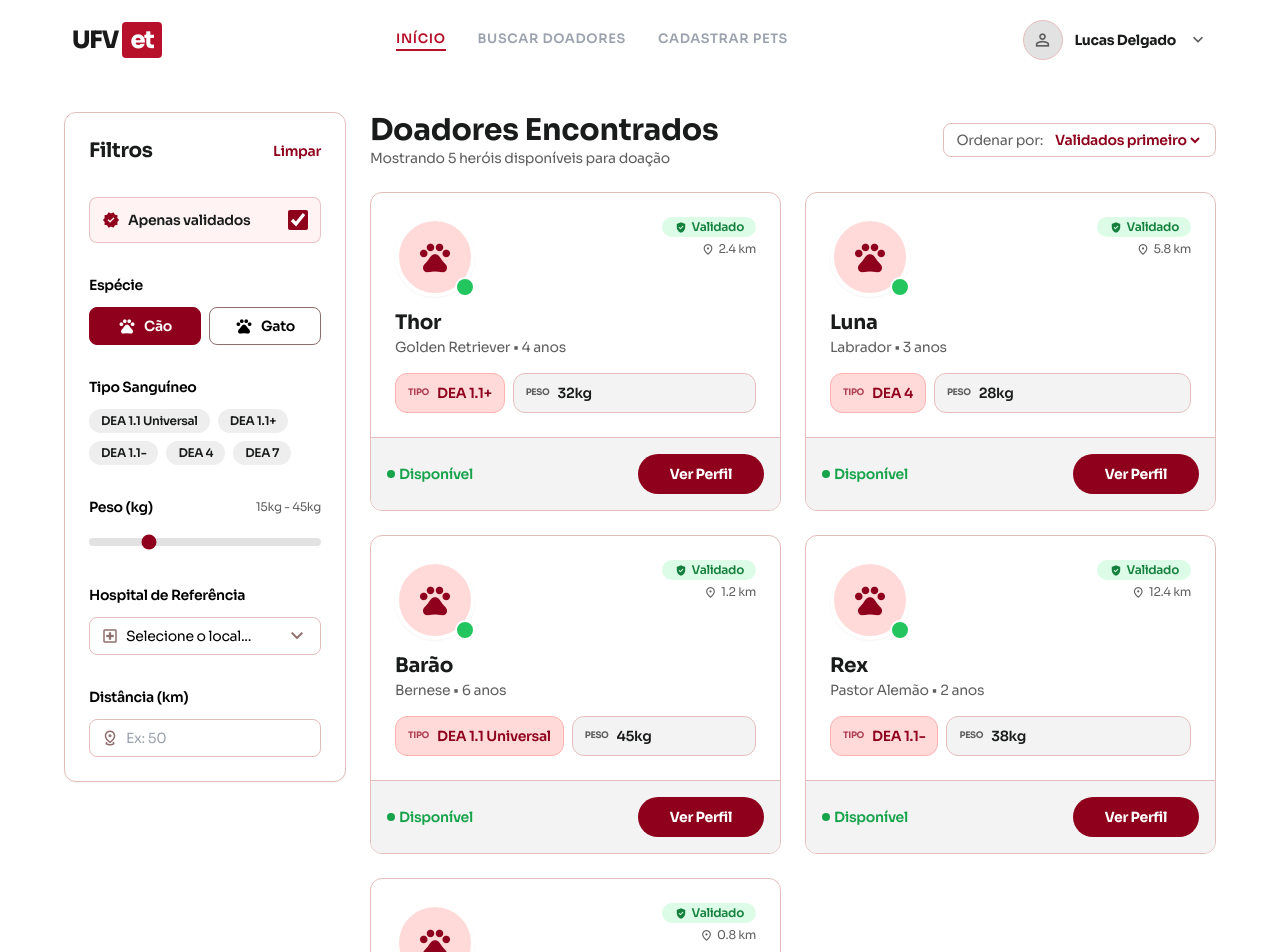
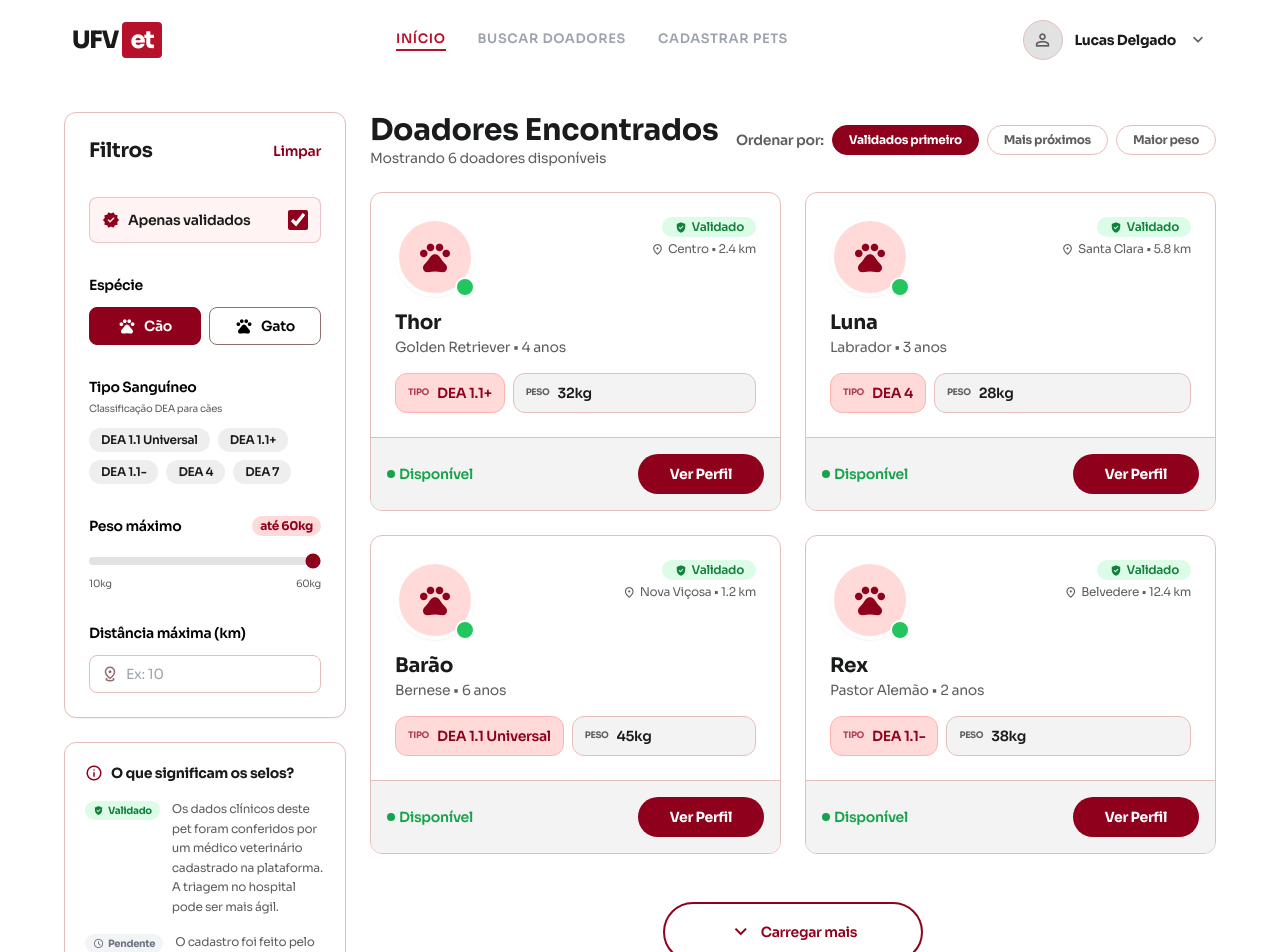
Before and after one commit to DelgadoLSD/UFVet, a React (Vite) app in the folder frontend/: page /buscar in a window 1280 px wide. Shown: the top 952 px of the page. Built offline with nearby package versions, Linux system fonts and the light colour scheme.

Commit message:
feat: melhorias na página de busca de doadores

```diff
--- a/frontend/src/pages/BuscaPage.jsx
+++ b/frontend/src/pages/BuscaPage.jsx
@@ -2,93 +2,196 @@ import { useState } from "react";
 import { useNavigate } from "react-router-dom";
 import Header from "../components/Header";
 
+// ─── Dados mockados ───────────────────────────────────────────────────────────
 const DOADORES_MOCK = [
+  // Cães
   {
     id: 1,
     nome: "Thor",
+    especie: "cao",
     raca: "Golden Retriever",
     idade: 4,
     tipo: "DEA 1.1+",
     peso: 32,
     distancia: 2.4,
+    bairro: "Centro",
     status: "disponivel",
     validado: true,
   },
   {
     id: 2,
     nome: "Luna",
+    especie: "cao",
     raca: "Labrador",
     idade: 3,
     tipo: "DEA 4",
     peso: 28,
     distancia: 5.8,
+    bairro: "Santa Clara",
     status: "disponivel",
     validado: true,
   },
   {
     id: 3,
     nome: "Max",
+    especie: "cao",
     raca: "Beagle",
     idade: 5,
     tipo: "DEA 7",
     peso: 16,
     distancia: 8.1,
+    bairro: "Ramos",
     status: "indisponivel",
     validado: false,
   },
   {
     id: 4,
     nome: "Barão",
+    especie: "cao",
     raca: "Bernese",
     idade: 6,
     tipo: "DEA 1.1 Universal",
     peso: 45,
     distancia: 1.2,
+    bairro: "Nova Viçosa",
     status: "disponivel",
     validado: true,
   },
   {
     id: 5,
     nome: "Rex",
+    especie: "cao",
     raca: "Pastor Alemão",
     idade: 2,
     tipo: "DEA 1.1-",
     peso: 38,
     distancia: 12.4,
+    bairro: "Belvedere",
     status: "disponivel",
     validado: true,
   },
   {
     id: 6,
     nome: "Maya",
+    especie: "cao",
     raca: "Border Collie",
     idade: 3,
     tipo: "DEA 1.1+",
     peso: 22,
     distancia: 0.8,
+    bairro: "Centro",
+    status: "disponivel",
+    validado: true,
+  },
+  {
+    id: 7,
+    nome: "Bolt",
+    especie: "cao",
+    raca: "Dálmata",
+    idade: 4,
+    tipo: "DEA 1.1 Universal",
+    peso: 30,
+    distancia: 3.5,
+    bairro: "Inconfidência",
+    status: "disponivel",
+    validado: false,
+  },
+  {
+    id: 8,
+    nome: "Hera",
+    especie: "cao",
+    raca: "Rottweiler",
+    idade: 3,
+    tipo: "DEA 1.1+",
+    peso: 42,
+    distancia: 6.1,
+    bairro: "São Sebastião",
+    status: "disponivel",
+    validado: true,
+  },
+  // Gatos
+  {
+    id: 9,
+    nome: "Mia",
+    especie: "gato",
+    raca: "SRD",
+    idade: 3,
+    tipo: "Tipo A",
+    peso: 4.2,
+    distancia: 1.5,
+    bairro: "Centro",
+    status: "disponivel",
+    validado: true,
+  },
+  {
+    id: 10,
+    nome: "Simba",
+    especie: "gato",
+    raca: "Maine Coon",
+    idade: 4,
+    tipo: "Tipo B",
+    peso: 6.1,
+    distancia: 3.2,
+    bairro: "Nova Viçosa",
+    status: "disponivel",
+    validado: true,
+  },
+  {
+    id: 11,
+    nome: "Nala",
+    especie: "gato",
+    raca: "Persa",
+    idade: 2,
+    tipo: "Tipo AB",
+    peso: 4.8,
+    distancia: 7.4,
+    bairro: "Ramos",
+    status: "indisponivel",
+    validado: false,
+  },
+  {
+    id: 12,
+    nome: "Gizmo",
+    especie: "gato",
+    raca: "SRD",
+    idade: 5,
+    tipo: "Tipo A",
+    peso: 5.3,
+    distancia: 2.1,
+    bairro: "Santa Clara",
     status: "disponivel",
     validado: true,
   },
 ];
 
-const TIPOS_SANGUINEOS = [
-  "DEA 1.1 Universal",
-  "DEA 1.1+",
-  "DEA 1.1-",
-  "DEA 4",
-  "DEA 7",
-];
+const TIPOS_SANGUINEOS = {
+  cao: ["DEA 1.1 Universal", "DEA 1.1+", "DEA 1.1-", "DEA 4", "DEA 7"],
+  gato: ["Tipo A", "Tipo B", "Tipo AB"],
+};
 
-function AvatarPet() {
+const PESO_MIN = { cao: 10, gato: 2 };
+const PESO_MAX = { cao: 60, gato: 10 };
+
+// ─── Avatar ───────────────────────────────────────────────────────────────────
+function AvatarPet({ especie }) {
   return (
-    <div className="w-20 h-20 rounded-full border-4 border-white shadow-sm bg-[#ffdad8] flex items-center justify-center shrink-0">
-      <span className="material-symbols-outlined text-[#8e001b] text-4xl">
+    <div
+      className={`w-20 h-20 rounded-full border-4 border-white shadow-sm flex items-center justify-center shrink-0 ${
+        especie === "gato" ? "bg-blue-100" : "bg-[#ffdad8]"
+      }`}
+    >
+      <span
+        className={`material-symbols-outlined text-4xl ${
+          especie === "gato" ? "text-blue-400" : "text-[#8e001b]"
+        }`}
+      >
         pets
       </span>
     </div>
   );
 }
 
+// ─── Card de doador ───────────────────────────────────────────────────────────
 function DonorCard({ doador, onClick }) {
   const disponivel = doador.status === "disponivel";
 
@@ -97,9 +200,10 @@ function DonorCard({ doador, onClick }) {
       className={`bg-white border border-[#e4bebc] rounded-xl overflow-hidden flex flex-col transition-all duration-200 hover:-translate-y-1 hover:shadow-lg ${!disponivel ? "opacity-80 grayscale-[0.2]" : ""}`}
     >
       <div className="p-6 flex flex-col gap-3">
+        {/* Topo: avatar + badges */}
         <div className="flex items-start justify-between">
           <div className="relative">
-            <AvatarPet />
+            <AvatarPet especie={doador.especie} />
             <div
               className={`absolute bottom-0 right-0 w-5 h-5 border-2 border-white rounded-full ${disponivel ? "bg-green-500" : "bg-gray-400"}`}
             />
@@ -116,19 +220,25 @@ function DonorCard({ doador, onClick }) {
                 Validado
               </span>
             ) : (
-              <span className="flex items-center gap-1 bg-gray-100 text-gray-500 px-3 py-0.5 rounded-full text-xs font-semibold">
+              <span className="flex items-center gap-1 bg-gray-100 text-gray-500 px-2 py-0.5 rounded-full text-[10px] font-bold shrink-0 h-fit mt-0.5">
+                <span className="material-symbols-outlined text-[11px]">
+                  schedule
+                </span>
                 Pendente
               </span>
             )}
+            {/* Localização: bairro + distância */}
             <span className="text-[#5f5e5e] text-xs flex items-center gap-1">
               <span className="material-symbols-outlined text-[13px]">
                 location_on
               </span>
-              {doador.distancia} km
+              {doador.bairro}
+              {doador.distancia ? ` • ${doador.distancia} km` : ""}
             </span>
           </div>
         </div>
 
+        {/* Nome, raça e idade */}
         <div>
           <h3 className="text-xl font-bold text-[#1a1c1c]">{doador.nome}</h3>
           <p className="text-[#5f5e5e] text-sm">
@@ -136,6 +246,7 @@ function DonorCard({ doador, onClick }) {
           </p>
         </div>
 
+        {/* Tags clínicas */}
         <div className="flex items-center gap-2 mt-1">
           <div className="flex items-center h-10 px-3 rounded-xl bg-[#ffdad8] border border-[#ffb3b1] shrink-0">
             <span className="text-[9px] uppercase font-bold text-[#8e001b] opacity-70 mr-2">
@@ -156,6 +267,7 @@ function DonorCard({ doador, onClick }) {
         </div>
       </div>
 
+      {/* Rodapé */}
       <div className="mt-auto p-4 border-t border-[#e4bebc] flex items-center justify-between bg-[#f3f3f3] min-h-[72px]">
         {disponivel ? (
           <span className="text-green-600 text-sm font-semibold flex items-center gap-1">
@@ -180,12 +292,19 @@ function DonorCard({ doador, onClick }) {
   );
 }
 
+// ─── Página principal ─────────────────────────────────────────────────────────
 function BuscaPage() {
   const navigate = useNavigate();
+
   const [apenasValidados, setApenasValidados] = useState(true);
   const [especie, setEspecie] = useState("cao");
   const [tiposSelecionados, setTiposSelecionados] = useState([]);
+  const [pesoMax, setPesoMax] = useState(60);
+  const [distanciaMax, setDistanciaMax] = useState("");
   const [ordenar, setOrdenar] = useState("validados");
+  const [visiveis, setVisiveis] = useState(4);
+
+  const handleVerPerfil = (id) => navigate(`/tutor/${id}`);
 
   const toggleTipo = (tipo) => {
     setTiposSelecionados((prev) =>
@@ -197,23 +316,33 @@ function BuscaPage() {
     setApenasValidados(false);
     setEspecie("cao");
     setTiposSelecionados([]);
+    setPesoMax(60);
+    setDistanciaMax("");
+    setVisiveis(4);
   };
 
-  const doadoresFiltrados = DOADORES_MOCK.filter(
-    (d) => !apenasValidados || d.validado,
-  )
+  // Quando muda espécie, limpa tipos selecionados e reseta peso
+  const handleEspecieChange = (novaEspecie) => {
+    setEspecie(novaEspecie);
+    setTiposSelecionados([]);
+    setPesoMax(PESO_MAX[novaEspecie]);
+    setVisiveis(4);
+  };
+
+  const doadoresFiltrados = DOADORES_MOCK.filter((d) => d.especie === especie)
+    .filter((d) => !apenasValidados || d.validado)
     .filter(
       (d) =>
         tiposSelecionados.length === 0 || tiposSelecionados.includes(d.tipo),
     )
+    .filter((d) => d.peso <= pesoMax)
+    .filter((d) => !distanciaMax || d.distancia <= Number(distanciaMax))
     .sort((a, b) => {
       if (ordenar === "validados") return b.validado - a.validado;
       if (ordenar === "proximos") return a.distancia - b.distancia;
       if (ordenar === "peso") return b.peso - a.peso;
       return 0;
     });
-
-  const handleVerPerfil = (id) => navigate(`/tutor/${id}`);
 
   return (
     <>
@@ -232,6 +361,7 @@ function BuscaPage() {
               </button>
             </div>
 
+            {/* Apenas validados */}
             <div className="flex items-center justify-between p-3 bg-[#ffdad8]/30 rounded-lg mb-8 border border-[#8e001b]/20">
               <label
                 className="text-sm font-semibold text-[#1a1c1c] flex items-center gap-2"
@@ -254,6 +384,7 @@ function BuscaPage() {
               />
             </div>
 
+            {/* Espécie */}
             <div className="mb-8">
               <h3 className="text-sm font-semibold mb-3">Espécie</h3>
               <div className="flex gap-2">
@@ -263,7 +394,7 @@ function BuscaPage() {
                 ].map((item) => (
                   <button
                     key={item.val}
-                    onClick={() => setEspecie(item.val)}
+                    onClick={() => handleEspecieChange(item.val)}
                     className={`flex-1 py-2 px-3 border rounded-lg flex items-center justify-center gap-2 text-sm font-semibold transition-all ${especie === item.val ? "bg-[#8e001b] text-white border-[#8e001b]" : "border-[#8f6f6e] hover:bg-gray-100"}`}
                   >
                     <span className="material-symbols-outlined text-[18px]">
@@ -275,10 +406,16 @@ function BuscaPage() {
               </div>
             </div>
 
+            {/* Tipo Sanguíneo — muda conforme espécie */}
             <div className="mb-8">
-              <h3 className="text-sm font-semibold mb-3">Tipo Sanguíneo</h3>
+              <h3 className="text-sm font-semibold mb-1">Tipo Sanguíneo</h3>
+              <p className="text-[10px] text-[#5f5e5e] mb-3">
+                {especie === "cao"
+                  ? "Classificação DEA para cães"
+                  : "Classificação AB para gatos"}
+              </p>
               <div className="flex flex-wrap gap-2">
-                {TIPOS_SANGUINEOS.map((tipo) => (
+                {TIPOS_SANGUINEOS[especie].map((tipo) => (
                   <button
                     key={tipo}
                     onClick={() => toggleTipo(tipo)}
@@ -290,46 +427,33 @@ function BuscaPage() {
               </div>
             </div>
 
+            {/* Peso — slider conectado com valor dinâmico */}
             <div className="mb-8">
               <div className="flex justify-between items-center mb-3">
-                <h3 className="text-sm font-semibold">Peso (kg)</h3>
-                <span className="text-xs text-[#5f5e5e]">15kg - 45kg</span>
+                <h3 className="text-sm font-semibold">Peso máximo</h3>
+                <span className="text-xs font-bold text-[#8e001b] bg-[#ffdad8] px-2 py-0.5 rounded-full">
+                  até {pesoMax}kg
+                </span>
               </div>
               <input
                 type="range"
-                min="1"
-                max="100"
-                defaultValue="25"
+                min={PESO_MIN[especie]}
+                max={PESO_MAX[especie]}
+                value={pesoMax}
+                onChange={(e) => setPesoMax(Number(e.target.value))}
                 className="w-full h-2 bg-[#e2e2e2] rounded-lg appearance-none cursor-pointer accent-[#8e001b]"
               />
-            </div>
-
-            <div className="mb-8">
-              <h3 className="text-sm font-semibold mb-3">
-                Hospital de Referência
-              </h3>
-              <div className="relative">
-                <span className="absolute inset-y-0 left-0 flex items-center pl-3 pointer-events-none">
-                  <span className="material-symbols-outlined text-[18px] text-[#8f6f6e]">
-                    local_hospital
-                  </span>
-                </span>
-                <select className="w-full pl-9 pr-4 py-2 bg-white border border-[#e4bebc] rounded-lg text-sm focus:outline-none focus:ring-2 focus:ring-[#8e001b] appearance-none">
-                  <option value="">Selecione o local...</option>
-                  <option value="ufv">Hospital Veterinário UFV</option>
-                  <option value="vetvida">Clínica Vet Vida</option>
-                  <option value="mundoanimal">Hospital Mundo Animal</option>
-                </select>
-                <span className="absolute inset-y-0 right-0 flex items-center pr-3 pointer-events-none">
-                  <span className="material-symbols-outlined text-[#8f6f6e]">
-                    expand_more
-                  </span>
-                </span>
+              <div className="flex justify-between text-[10px] text-[#5f5e5e] mt-1">
+                <span>{PESO_MIN[especie]}kg</span>
+                <span>{PESO_MAX[especie]}kg</span>
               </div>
             </div>
 
+            {/* Distância */}
             <div>
-              <h3 className="text-sm font-semibold mb-3">Distância (km)</h3>
+              <h3 className="text-sm font-semibold mb-3">
+                Distância máxima (km)
+              </h3>
               <div className="relative">
                 <span className="absolute inset-y-0 left-0 flex items-center pl-3 pointer-events-none">
                   <span className="material-symbols-outlined text-[18px] text-[#8f6f6e]">
@@ -338,9 +462,56 @@ function BuscaPage() {
                 </span>
                 <input
                   type="number"
-                  placeholder="Ex: 50"
+                  placeholder="Ex: 10"
+                  min="0"
+                  value={distanciaMax}
+                  onChange={(e) => setDistanciaMax(e.target.value)}
                   className="w-full pl-9 pr-4 py-2 bg-white border border-[#e4bebc] rounded-lg text-sm focus:outline-none focus:ring-2 focus:ring-[#8e001b]"
                 />
+              </div>
+              {distanciaMax && (
+                <p className="text-[10px] text-[#5f5e5e] mt-1">
+                  Mostrando pets em até {distanciaMax}km
+                </p>
+              )}
+            </div>
+          </div>
+          <div className="bg-white border border-[#e4bebc] p-5 rounded-xl shadow-sm">
+            <h3 className="text-sm font-bold text-[#1a1c1c] mb-4 flex items-center gap-2">
+              <span className="material-symbols-outlined text-[#8e001b] text-[18px]">
+                info
+              </span>
+              O que significam os selos?
+            </h3>
+            <div className="space-y-4">
+              <div className="flex gap-3">
+                <span className="flex items-center gap-1 bg-green-100 text-green-700 px-2 py-0.5 rounded-full text-[10px] font-bold shrink-0 h-fit mt-0.5">
+                  <span
+                    className="material-symbols-outlined text-[11px]"
+                    style={{ fontVariationSettings: "'FILL' 1" }}
+                  >
+                    verified_user
+                  </span>
+                  Validado
+                </span>
+                <p className="text-xs text-[#5f5e5e] leading-relaxed">
+                  Os dados clínicos deste pet foram conferidos por um médico
+                  veterinário cadastrado na plataforma. A triagem no hospital
+                  pode ser mais ágil.
+                </p>
+              </div>
+              <div className="flex gap-3">
+                <span className="flex items-center gap-1 bg-gray-100 text-gray-500 px-2 py-0.5 rounded-full text-[10px] font-bold shrink-0 h-fit mt-0.5">
+                  <span className="material-symbols-outlined text-[11px]">
+                    schedule
+                  </span>
+                  Pendente
+                </span>
+                <p className="text-xs text-[#5f5e5e] leading-relaxed">
+                  O cadastro foi feito pelo tutor, mas ainda não passou por
+                  revisão veterinária. A triagem completa será necessária no
+                  momento da doação.
+                </p>
               </div>
             </div>
           </div>
@@ -354,25 +525,36 @@ function BuscaPage() {
                 Doadores Encontrados
               </h1>
               <p className="text-[#5f5e5e] text-sm">
-                Mostrando {doadoresFiltrados.length} heróis disponíveis para
-                doação
+                {doadoresFiltrados.length > 0
+                  ? `Mostrando ${doadoresFiltrados.length} ${doadoresFiltrados.length === 1 ? "doador disponível" : "doadores disponíveis"}`
+                  : "Nenhum doador encontrado com esses filtros"}
               </p>
             </div>
-            <div className="flex items-center gap-2 bg-white border border-[#e4bebc] px-3 py-1.5 rounded-lg">
-              <span className="text-sm text-[#5f5e5e]">Ordenar por:</span>
-              <select
-                value={ordenar}
-                onChange={(e) => setOrdenar(e.target.value)}
-                className="bg-transparent border-none text-sm font-semibold text-[#8e001b] focus:ring-0 cursor-pointer"
+            <div className="flex items-center gap-2 flex-wrap">
+              <span className="text-sm text-[#5f5e5e] font-semibold">
+                Ordenar por:
+              </span>
+              {[
+                { val: "validados", label: "Validados primeiro" },
+                { val: "proximos", label: "Mais próximos" },
+                { val: "peso", label: "Maior peso" },
+              ].map((op) => (
+                <button
+                  key={op.val}
+                  onClick={() => setOrdenar(op.val)}
+                  className={`px-4 py-1.5 rounded-full text-xs font-bold transition-all border ${
+                    ordenar === op.val
+                      ? "bg-[#8e001b] text-white border-[#8e001b]"
+                      : "bg-white text-[#5f5e5e] border-[#e4bebc] hover:border-[#8e001b] hover:text-[#8e001b]"
+                  }`}
                 >
-                <option value="validados">Validados primeiro</option>
-                <option value="proximos">Mais próximos</option>
-                <option value="peso">Peso maior</option>
-              </select>
+                  {op.label}
+                </button>
+              ))}
             </div>
           </div>
 
-          {/* Grid de cards ou estado vazio */}
+          {/* Grid ou estado vazio */}
           {doadoresFiltrados.length === 0 ? (
             <div className="flex flex-col items-center justify-center py-32 text-center">
               <div className="w-24 h-24 rounded-full bg-[#ffdad8] flex items-center justify-center mb-6">
@@ -381,11 +563,11 @@ function BuscaPage() {
                 </span>
               </div>
               <h3 className="text-xl font-bold text-[#1a1c1c] mb-2">
-                Nenhum herói encontrado
+                Nenhum doador encontrado
               </h3>
               <p className="text-[#5f5e5e] text-sm max-w-xs leading-relaxed mb-8">
-                Nenhum doador corresponde aos filtros selecionados. Tente
-                ampliar sua busca.
+                Nenhum pet corresponde aos filtros selecionados. Tente ampliar
+                sua busca.
               </p>
               <button
                 onClick={limparFiltros}
@@ -398,8 +580,9 @@ function BuscaPage() {
               </button>
             </div>
           ) : (
+            <>
               <div className="grid grid-cols-1 md:grid-cols-2 gap-6">
-              {doadoresFiltrados.map((doador) => (
+                {doadoresFiltrados.slice(0, visiveis).map((doador) => (
                   <DonorCard
                     key={doador.id}
                     doador={doador}
@@ -407,16 +590,25 @@ function BuscaPage() {
                   />
                 ))}
               </div>
+
+              {visiveis < doadoresFiltrados.length && (
+                <div className="flex flex-col items-center gap-2 mt-6">
+                  <button
+                    onClick={() => setVisiveis((prev) => prev + 4)}
+                    className="flex items-center gap-2 px-16 py-4 border-2 border-[#8e001b] text-[#8e001b] font-semibold rounded-full hover:bg-[#8e001b] hover:text-white transition-all text-sm"
+                  >
+                    <span className="material-symbols-outlined">
+                      expand_more
+                    </span>
+                    Carregar mais
+                  </button>
+                  <p className="text-xs text-[#5f5e5e]">
+                    Mostrando {Math.min(visiveis, doadoresFiltrados.length)} de{" "}
+                    {doadoresFiltrados.length} doadores
+                  </p>
+                </div>
               )}
-
-          {/* Carregar mais — só aparece se tiver resultados */}
-          {doadoresFiltrados.length > 0 && (
-            <div className="flex justify-center mt-6">
-              <button className="flex items-center gap-2 px-16 py-4 border-2 border-[#8e001b] text-[#8e001b] font-semibold rounded-full hover:bg-[#8e001b] hover:text-white transition-all text-sm">
-                <span className="material-symbols-outlined">expand_more</span>
-                Carregar mais heróis
-              </button>
-            </div>
+            </>
           )}
         </section>
       </main>
```
Lines whose indentation alone changed are shown as unchanged.
